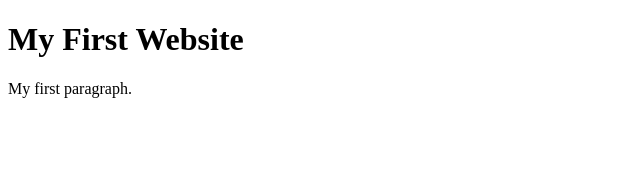
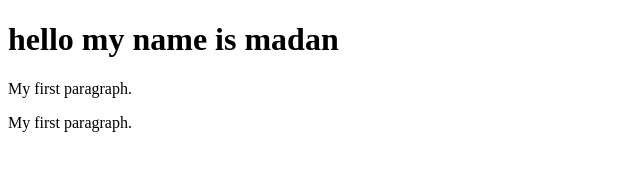
Before and after one commit to madan2082/codersrank-template-tbnrjd, a website: page index.html in a window 1280 px wide. Shown: the whole page, without its empty margins (0-640 px from the left). Drawn offline with Linux system fonts and the light colour scheme.

Commit message:
1 file modified

```diff
--- a/index.html
+++ b/index.html
@@ -5,7 +5,8 @@
   </head>
   <body>
 
-    <h1>My First Website</h1>
+    <h1>hello my name is madan</h1>
+    <p>My first paragraph.</p>
     <p>My first paragraph.</p>
 
   </body>
```
